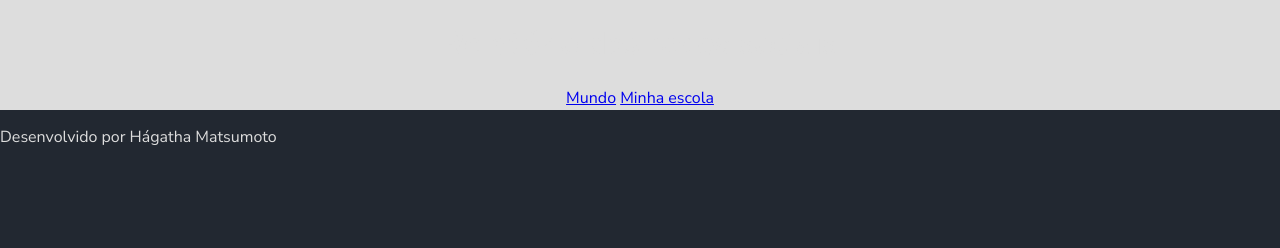
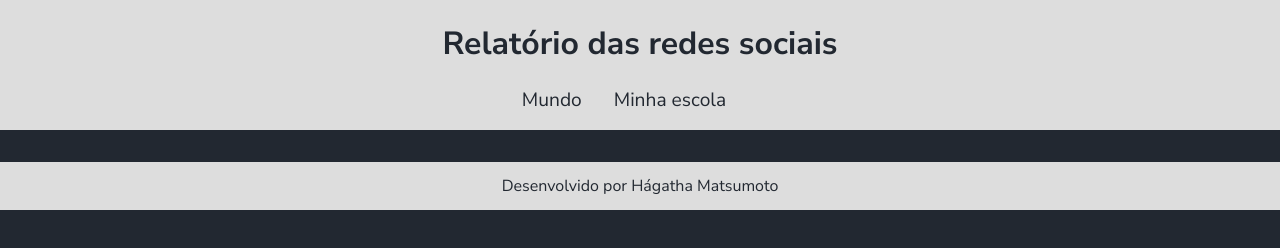
Before and after one commit to hagathagabriele/REDES-SOCIAIS, a plain HTML site: page index.html in a window 1280 px wide. Drawn offline with Linux system fonts and the light colour scheme; no server answers.

Commit message:
Add files via upload
aula 5

```diff
--- /dev/null
+++ b/gráficos/informacoesGlobais.js
@@ -0,0 +1,17 @@
+const url = 'https://raw.githubusercontent.com/guilhermeonrails/api/main/dados-globais.json'
+
+async function vizualizarInformacoesGlobais() {
+    const res = await fetch(url)
+    const dados = await res.json()
+    console.log(dados);
+    const paragrafo = document.createElement('p')
+    paragrafo.classList.add('graficos-container__texto')
+
+    paragrafo.innerHTML = `Você sabia que o mundo tem <span>${dados.total_pessoas_mundo}</span> de pessoas e que aproximadamente <span>${dados.total_pessoas_conectadas}</span> estão conectadas em alguma rede social e passam em média <span>${dados.tempo_medio}</span> horas conectadas.`
+    console.log(paragrafo)
+
+    const container = document.getElementById('graficos-container')
+    container.appendChild(paragrafo)
+}
+
+vizualizarInformacoesGlobais()
--- a/index.html
+++ b/index.html
@@ -22,5 +22,8 @@
     <footer>
         <p>Desenvolvido por Hágatha Matsumoto</p>
     </footer>
+
+    <script type="module" src="gráficos/informacoesGlobais.js"></script>
+
 </body>
 </html>
--- a/style.css
+++ b/style.css
@@ -20,3 +20,39 @@ header {
     text-align: center;
     padding: 1px;
 }
+
+h1 {
+    font-size: 2rem;
+    color: var(--bg-color);
+    font-weight: 700;
+}
+
+nav {
+    display: flex;
+    justify-content: center;
+    font-weight: 400;
+}
+
+nav a {
+    text-decoration: none;
+    color: var(--bg-color);
+    margin: 0 2rem 1rem 0rem;
+    font-size: 1.2rem;
+}
+
+nav a:hover {
+    text-decoration: underline;
+    transform: scale(0.90);
+    transition: transform 0.1s;
+}
+
+footer {
+    display: flex;
+    align-items: center;
+    justify-content: center;
+    background-color: var(--primary-color);
+    color: var(--bg-color);
+    width: 100%;
+    height: 3rem;
+    margin-top: 2rem;
+}
```
